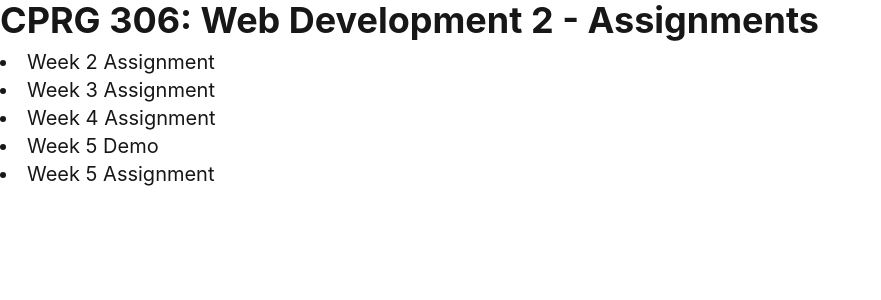
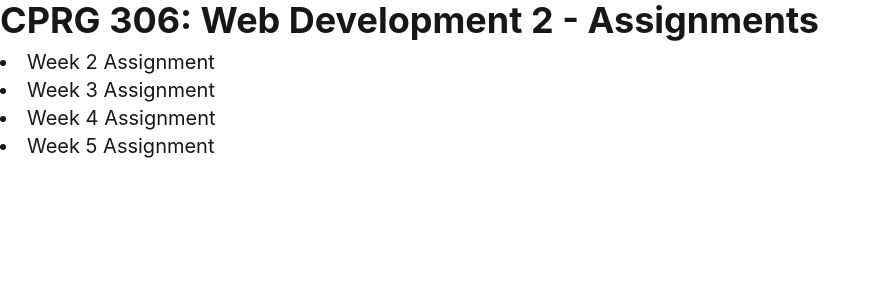
Before and after one commit to rsroman9800/cprg306-assignments, a Next.js app: page / in a window 1280 px wide. Shown: the top 300 px of the page, without its empty margins (0-881 px from the left). Built offline with nearby package versions, Linux system fonts and the light colour scheme.

Commit message:
Removed week 5 demo from app page.js

```diff
--- a/app/page.js
+++ b/app/page.js
@@ -21,11 +21,6 @@ export default function Page() {
           </Link>
         </li>
         <li className="text-xl hover:underline">
-          <Link href="/week-5-demo">
-          Week 5 Demo
-          </Link>
-        </li>
-        <li className="text-xl hover:underline">
           <Link href="/week-5">
           Week 5 Assignment
           </Link>
```
